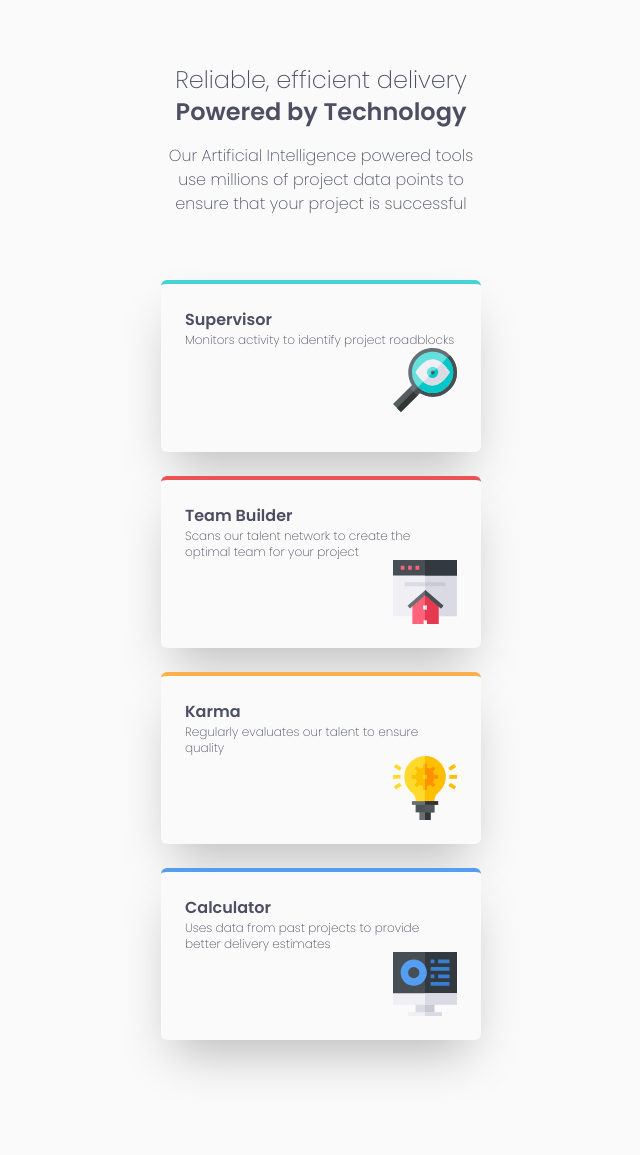
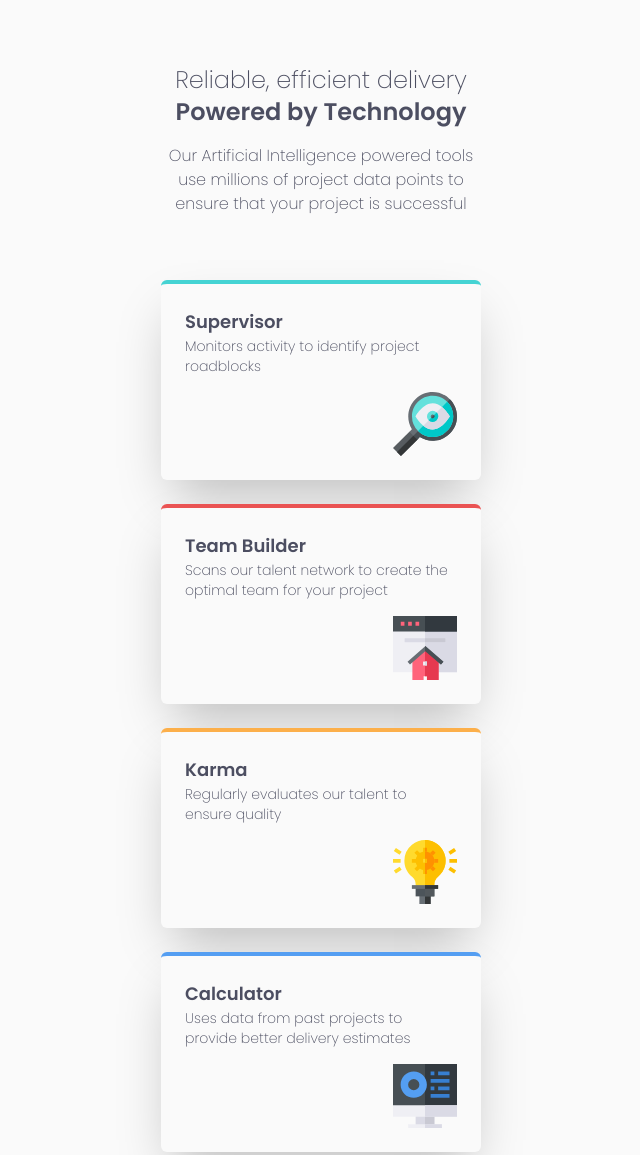
Before and after one commit to Kellinton/four-card-feature-section-tailwindcss, a website: page src/index.html in a window 1280 px wide. Shown: the top 1155 px of the page, without its empty margins (319-959 px from the left). Before the commit the page ends 1104 px from the top, so only its background shows below. Drawn offline with Linux system fonts and the light colour scheme.

Commit message:
375px
100%

```diff
--- a/src/index.html
+++ b/src/index.html
@@ -32,48 +32,48 @@
         </div>
 
         <div
-        class="mx-auto  max-w-xs grid grid-cols-1 grid-rows-4 gap-6">
+        class="mx-auto  max-w-xs grid grid-cols-1 grid-rows-[200px_200px_200px_200px] gap-6">
             <article
-            class=" text-darkblue-0 p-6 max-w-xs rounded-md border-t-4 border-t-ciano-0 shadow-2xl">
+            class=" flex flex-col text-darkblue-0 p-6 max-w-xs rounded-md border-t-4 border-t-ciano-0 shadow-2xl">
                 <h2
-                class="font-semibold">
+                class="font-semibold text-lg">
                     Supervisor
                 </h2>
-                <p class="font-thin text-xs">
+                <p class="font-thin text-sm grow">
                     Monitors activity to identify project roadblocks
                 </p>
                 <img class="block ml-auto" src="../assets/img/icon-supervisor.svg" alt="Supervisor">
             </article>
             <article
-            class="bg-lightgray-0 text-darkblue-0 p-6 max-w-xs rounded-md border-t-4 border-t-vermelho-0 shadow-2xl">
+            class="flex flex-col bg-lightgray-0 text-darkblue-0 p-6 max-w-xs rounded-md border-t-4 border-t-vermelho-0 shadow-2xl">
                 <h2
-                class="font-semibold">
+                class="font-semibold text-lg">
                     Team Builder
                 </h2>
-                <p class="font-thin text-xs">
+                <p class="font-thin text-sm grow">
                     Scans our talent network to create the optimal team for your project
                 </p>
                 <img class="block ml-auto" src="../assets/img/icon-team-builder.svg" alt="Team Builder">
             </article>
             <article
-            class="bg-lightgray-0 text-darkblue-0 p-6 max-w-xs rounded-md border-t-4 border-t-laranja-0 shadow-2xl">
+            class="flex flex-col bg-lightgray-0 text-darkblue-0 p-6 max-w-xs rounded-md border-t-4 border-t-laranja-0 shadow-2xl">
                 <h2
-                class="font-semibold">
+                class="font-semibold text-lg">
                     Karma
                 </h2>
-                <p class="font-thin text-xs">
+                <p class="font-thin text-sm grow">
                     Regularly evaluates our talent to ensure quality
                 </p>
                 <img class="block ml-auto" src="../assets/img/icon-karma.svg" alt="Karma">
             </article>
             <article
-            class="bg-lightgray-0 text-darkblue-0 p-6 max-w-xs rounded-md border-t-4 border-t-azul-0 shadow-2xl">
+            class="flex flex-col bg-lightgray-0 text-darkblue-0 p-6 max-w-xs rounded-md border-t-4 border-t-azul-0 shadow-2xl">
                 <h2
-                class="font-semibold">
+                class="font-semibold text-lg">
                     Calculator
                 </h2>
                 <p
-                 class="font-thin text-xs">
+                 class="font-thin text-sm grow">
                     Uses data from past projects to provide better delivery estimates
                 </p>
                 <img class="block ml-auto" src="../assets/img/icon-calculator.svg" alt="Calculator">
```
Also changed, not shown: dist/output.css.
